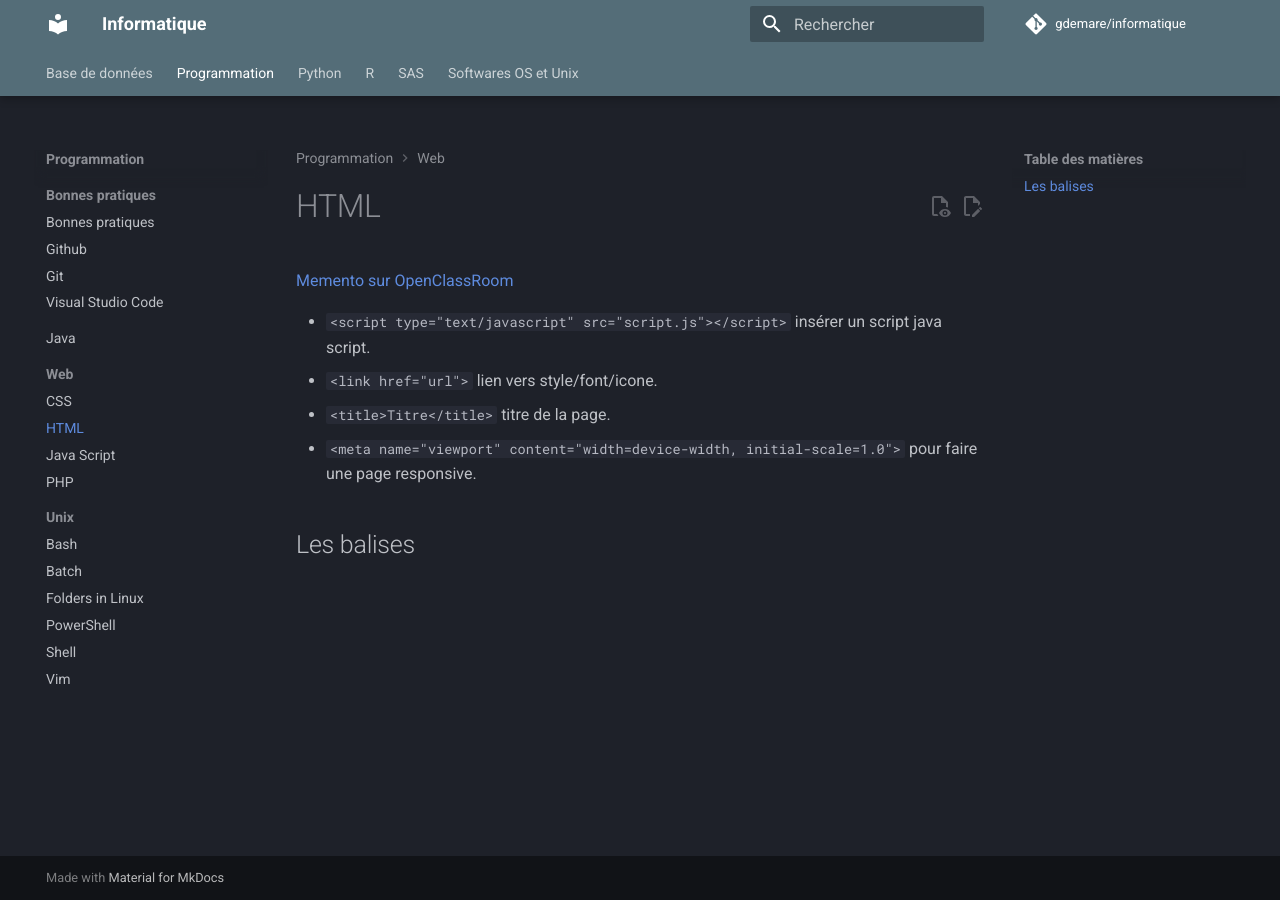
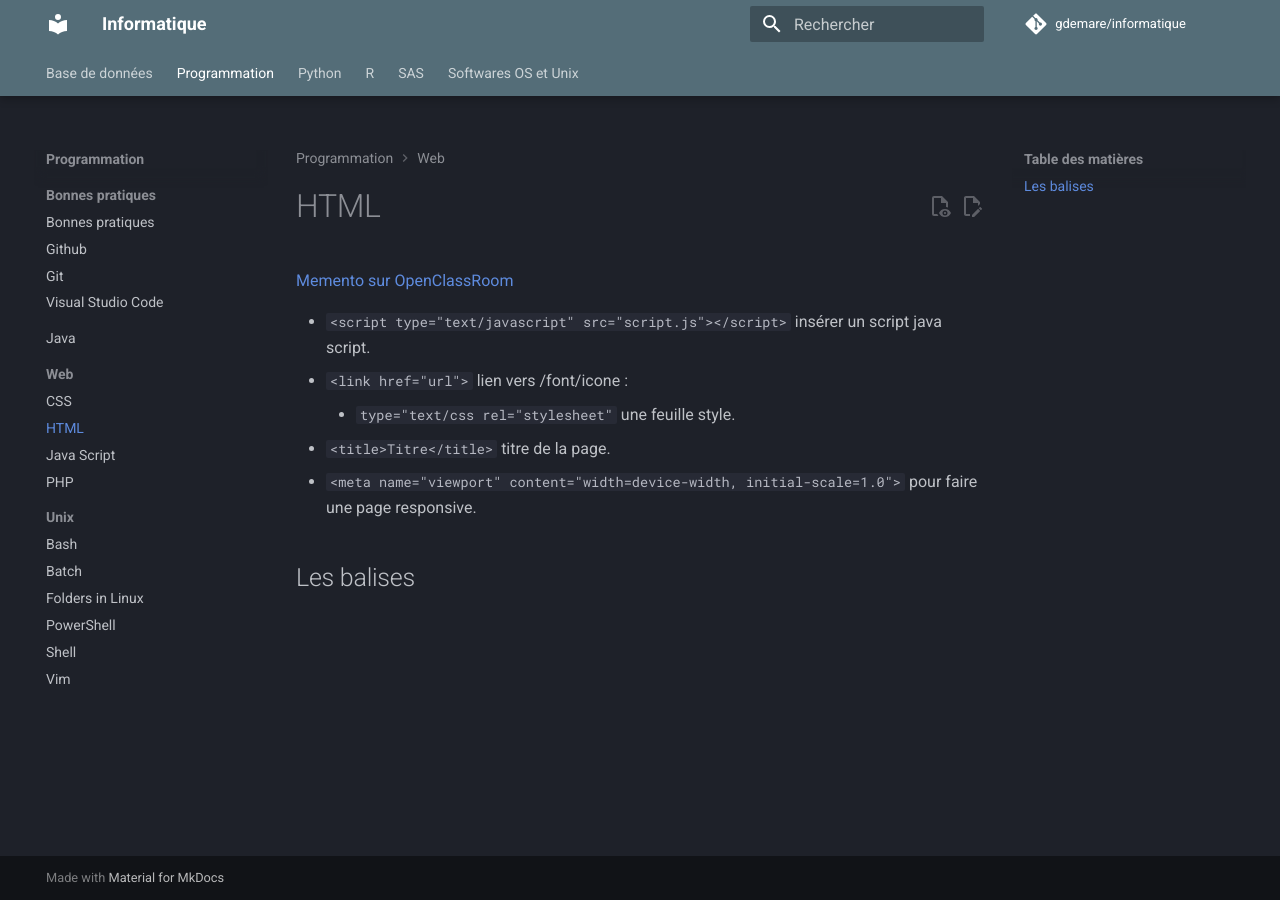
Before and after one commit to gdemare/Informatique, an MkDocs documentation site: the page built from docs/programming/web/html.md, in a window 1280 px wide. Built offline with MkDocs 1.6.1 and Material for MkDocs 9.7.7, drawn with Linux system fonts in a browser that asks for light colours; comment, search, counter and statistics services are not loaded.

Commit message:
Update html.md

```diff
--- a/docs/programming/web/html.md
+++ b/docs/programming/web/html.md
@@ -2,7 +2,10 @@
 
 
 * `<script type="text/javascript" src="script.js"></script>` insérer un script java script.
-* `<link href="url">` lien vers style/font/icone.
+* `<link href="url">` lien vers /font/icone :
+
+  	* `type="text/css rel="stylesheet"` une feuille style.
+
 * `<title>Titre</title>` titre de la page.
 * `<meta name="viewport" content="width=device-width, initial-scale=1.0">` pour faire une page responsive.
 
```
